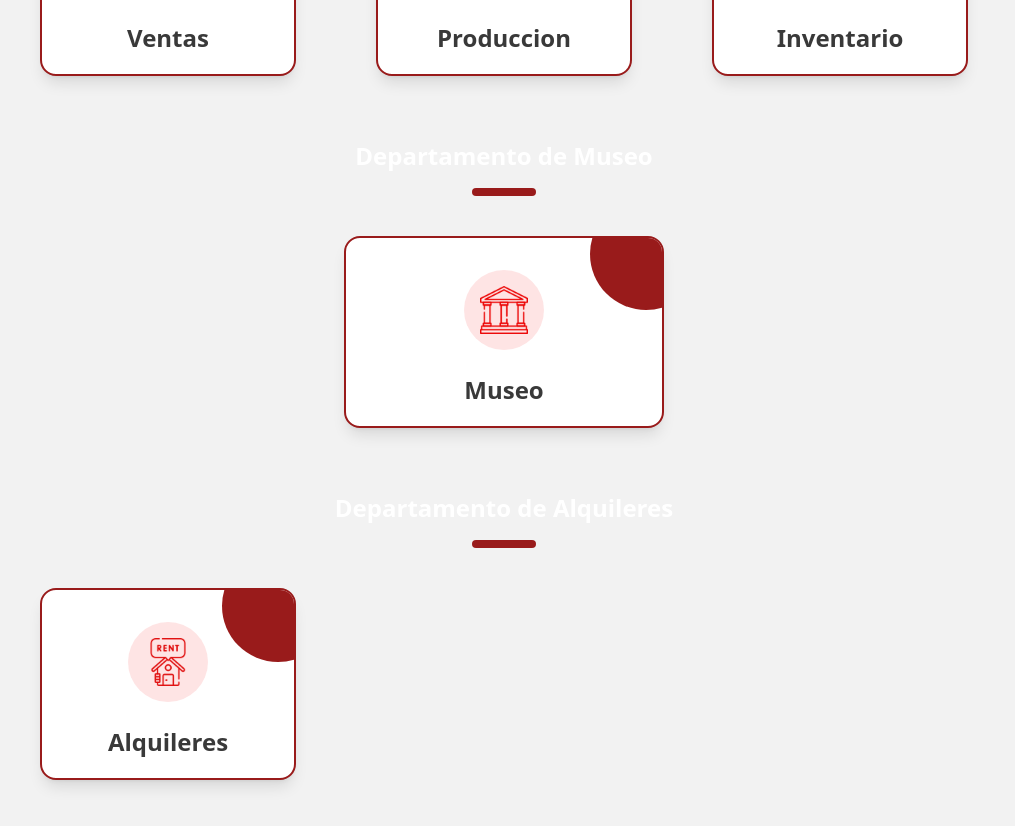
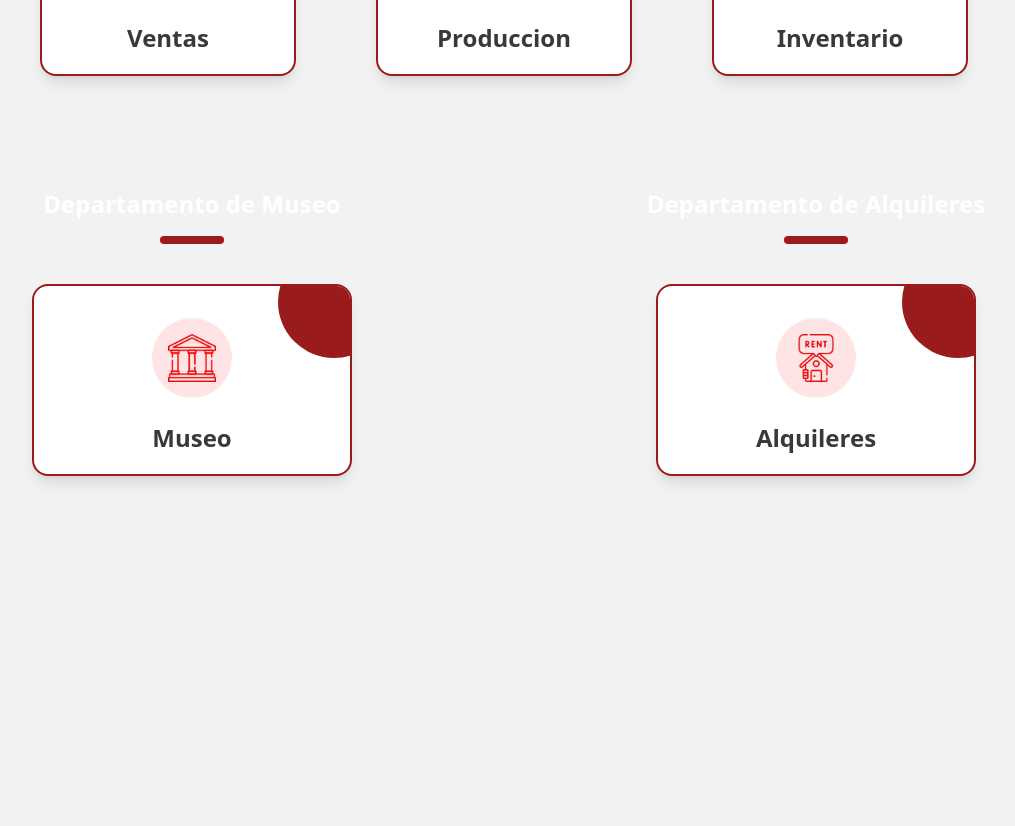
Before and after one commit to Santa-TeresaERP/ST-frontend, a Next.js app: page /pages/dashboard in a window 1280 px wide. Shown: the part 920-1746 px from the top of the page, without its empty margins (136-1151 px from the left). After the commit the page ends 1476 px from the top, so only its background shows below. Built offline with nearby package versions, Linux system fonts and the light colour scheme.

Commit message:
dashboard fixed

```diff
--- a/src/app/components/components-Dashboard/Dashboard-intro.tsx
+++ b/src/app/components/components-Dashboard/Dashboard-intro.tsx
@@ -41,13 +41,18 @@ const Dashboard = () => {
           { name: "Inventario", icon: "inventary.png" },
         ]} />
 
+        <div className="flex flex-col md:flex-row justify-center items-start gap-8">
+          <div className="flex-1 flex justify-center">
             <DepartmentSection title="Departamento de Museo" items={[
               { name: "Museo", icon: "museo.png" },
             ]} />
-
+          </div>
+          <div className="flex-1 flex justify-center">
             <DepartmentSection title="Departamento de Alquileres" items={[
               { name: "Alquileres", icon: "alquilar.png" },
             ]} />
+          </div>
+        </div>
       </main>
     </div>
   );
--- a/src/app/components/components-Dashboard/DepartmentSection.tsx
+++ b/src/app/components/components-Dashboard/DepartmentSection.tsx
@@ -29,12 +29,12 @@ const DepartmentSection = ({ title, items }: DepartmentSectionProps) => {
       case "Goyeneche": router.push('/pages/dashboard/goyoneche'); break;
       case "Santa Marta": router.push('/pages/dashboard/santa-marta'); break;
       case "Museo": router.push('/pages/dashboard/museo'); break;
-      case "Alquileres": router.push('/pages/dashboard/alquileres'); break; // 👈 agregado
+      case "Alquileres": router.push('/pages/dashboard/alquileres'); break;
       default: console.warn(`No route defined for ${name}`);
     }
   };
 
-  const isMuseoSection = title === "Departamento de Museo";
+  // const isMuseoSection = title === "Departamento de Museo";
 
   return (
     <section className="my-12 max-w-7xl mx-auto px-4">
@@ -48,7 +48,7 @@ const DepartmentSection = ({ title, items }: DepartmentSectionProps) => {
       <div className={`w-full flex justify-center`}>
         <div
           className={`
-            ${isMuseoSection
+            ${items.length === 1
               ? 'flex justify-center'
               : 'grid grid-cols-1 sm:grid-cols-2 md:grid-cols-3 gap-x-20 gap-y-8'}
           `}
@@ -57,7 +57,7 @@ const DepartmentSection = ({ title, items }: DepartmentSectionProps) => {
             <div
               key={index}
               className={`
-                ${isMuseoSection ? 'w-80 h-48' : 'w-64 h-48'}
+                ${items.length === 1 ? 'w-80 h-48' : 'w-64 h-48'}
                 relative overflow-hidden
                 group
                 flex flex-col items-center justify-between
@@ -89,7 +89,7 @@ const DepartmentSection = ({ title, items }: DepartmentSectionProps) => {
                 {item.name}
               </h4>
 
-              {!isMuseoSection && (
+              {items.length !== 1 && ( // Muestra "Acceder" solo si hay más de un ítem
                 <div className="relative z-10 mt-4 flex items-center text-red-800 font-medium">
                   <span>Acceder</span>
                   <ArrowRight className="ml-2 h-4 w-4 transition-transform group-hover:translate-x-1" />
```
Lines whose indentation alone changed are shown as unchanged.
